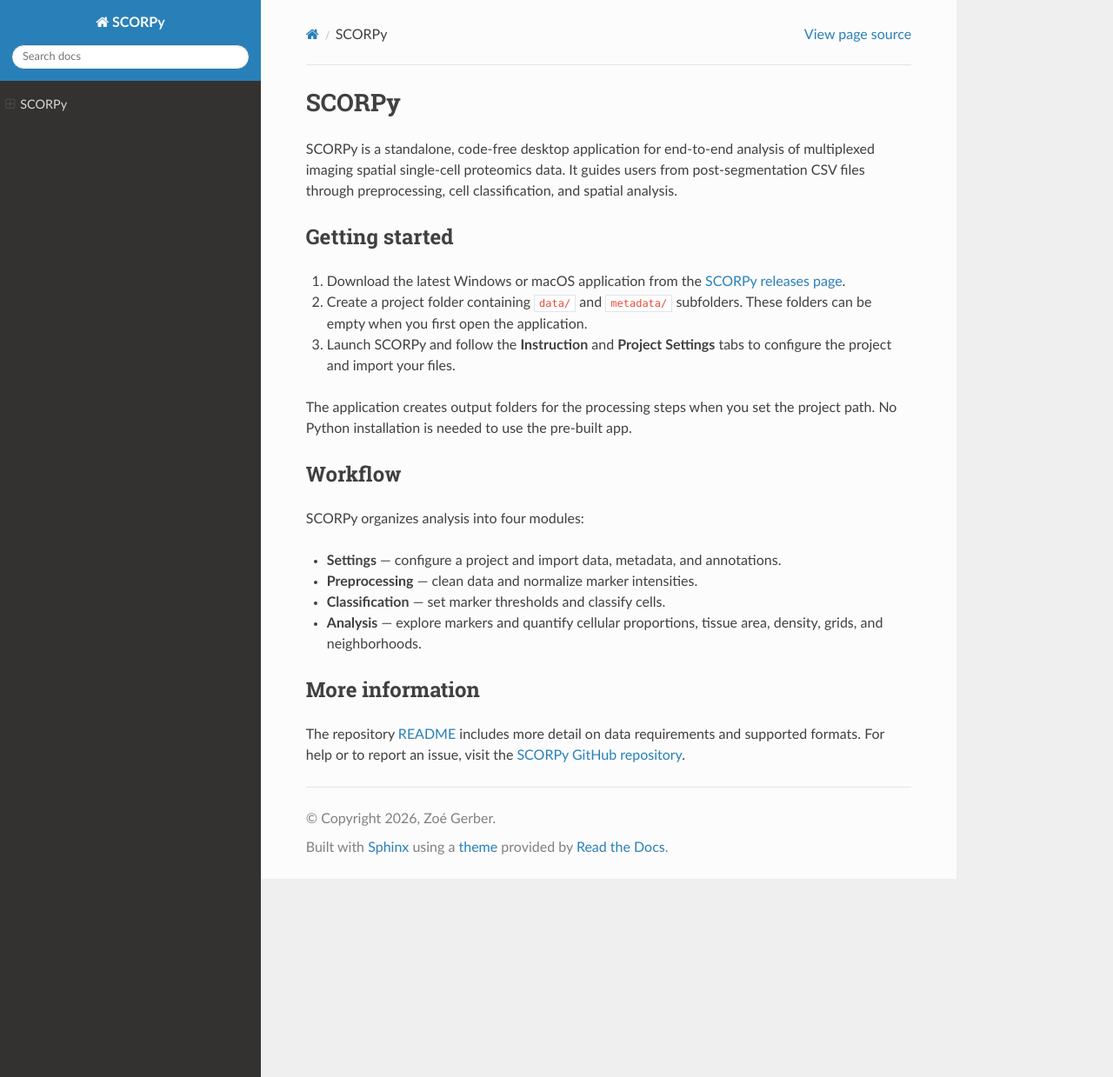
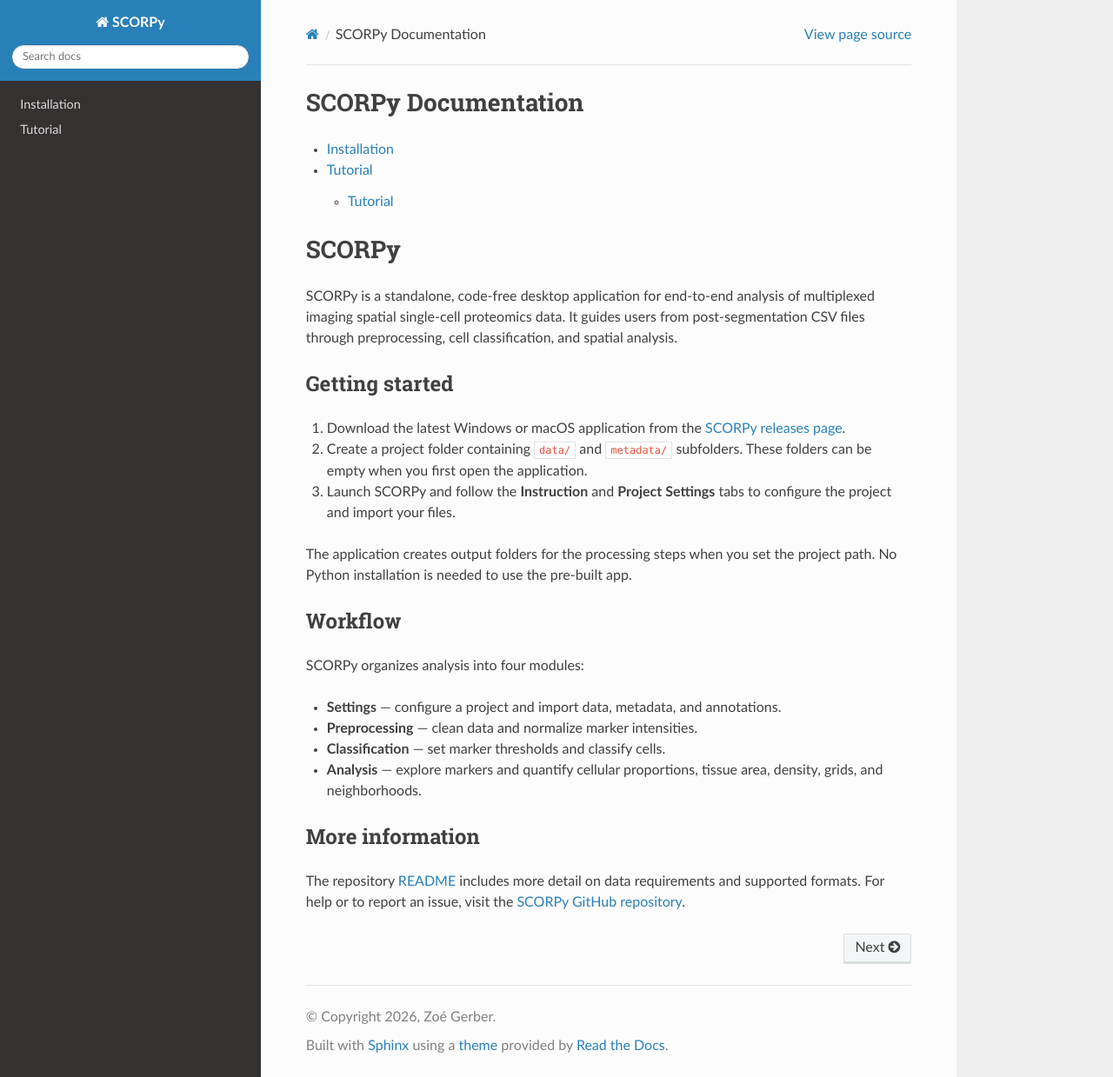
Before and after one commit to marylab26/SCORPy, a Sphinx documentation site: the page built from docs/source/index.rst, in a window 1280 px wide and 1239 px high. Shown: the whole window at 87% size. Built offline with Sphinx 7.4.7 and the Read the Docs theme 3.1.0, drawn with Linux system fonts in a browser that asks for light colours.

Commit message:
Update documentation

```diff
--- /dev/null
+++ b/docs/source/Tutorial/tma.rst
@@ -0,0 +1,2 @@
+Tutorial
+============
--- a/docs/source/index.rst
+++ b/docs/source/index.rst
@@ -1,3 +1,12 @@
+SCORPy Documentation
+====================
+
+.. toctree::
+   :maxdepth: 4
+
+   installation
+   Tutorial/index
+
 SCORPy
 ======
 
--- /dev/null
+++ b/docs/source/installation.rst
@@ -0,0 +1,2 @@
+Installation
+============
```
Also changed, not shown: docs/source/Tutorial/index.rst (added, +9 -0 lines).
